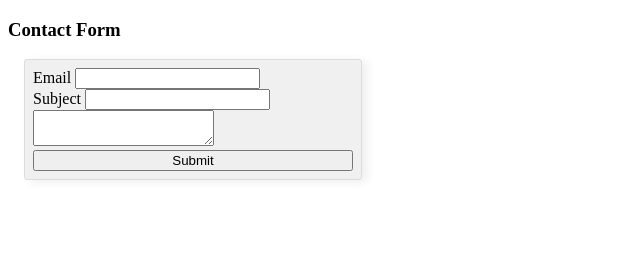
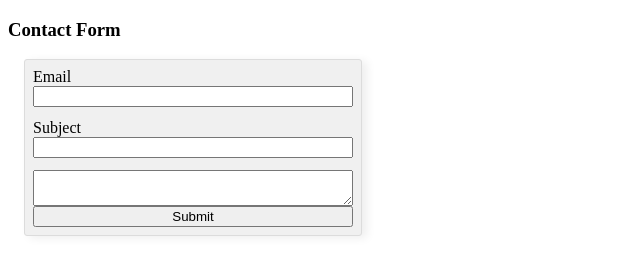
Before and after one commit to SalathielGenese/firebase-sample-project, a plain HTML site: page www/index.html in a window 1280 px wide. Shown: the whole page, without its empty margins (0-640 px from the left). Drawn offline with Linux system fonts and the light colour scheme; some packages are replaced by stand-ins of ours.

Commit message:
designs #contact-form > label

```diff
--- a/www/css/index.css
+++ b/www/css/index.css
@@ -9,3 +9,12 @@
     background-color: rgb(240, 240, 240);
     box-shadow: 5px 2px 10px rgba(0, 0, 0, .07);
 }
+
+#contact-form > label {
+    display: flex;
+    flex-direction: column;
+}
+
+#contact-form > label:not(:first-child) {
+    margin-top: .75em;
+}
```
